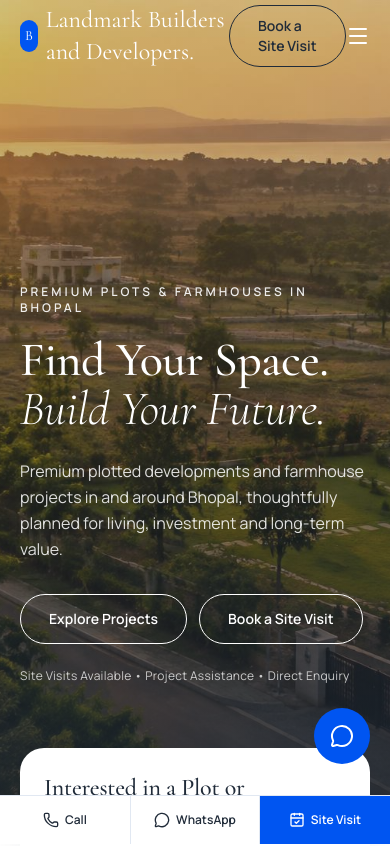
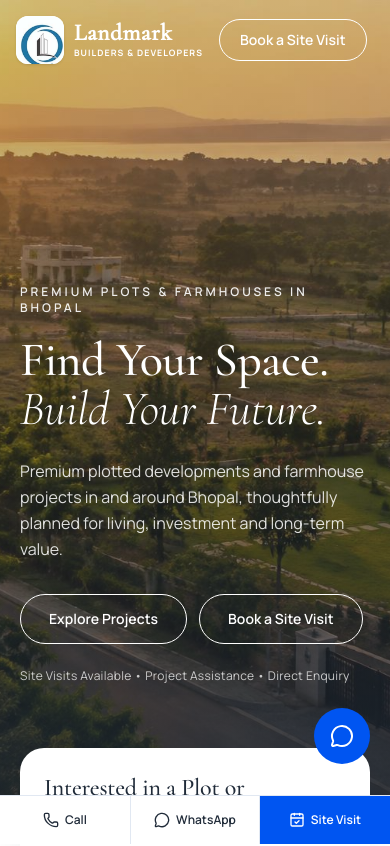
Before and after one commit to deveshqurilo-sudo/bhopal-developer, a Next.js app: page / in a window 390 px wide. Shown: the top 846 px of the page. Built offline with nearby package versions, Linux system fonts and the light colour scheme.

Commit message:
feat: add logo to site configuration, update header and brand components for improved layout and responsiveness

```diff
--- a/src/app/layout.tsx
+++ b/src/app/layout.tsx
@@ -11,6 +11,10 @@ export const metadata: Metadata = {
     description:
       "Thoughtfully planned plots and farmhouse projects around Bhopal. Book a site visit.",
     type: "website",
+  },
+  icons: {
+    icon: "/images/logo.jpeg",
+    apple: "/images/logo.jpeg",
   },
 };
 
--- a/src/app/projects/[slug]/page.tsx
+++ b/src/app/projects/[slug]/page.tsx
@@ -48,7 +48,7 @@ export default async function ProjectPage({ params }: PageProps) {
   return (
     <>
       <header className="sticky top-0 z-40 border-b bg-background/95 backdrop-blur">
-        <div className="mx-auto flex h-18 max-w-7xl items-center justify-between gap-4 px-5 md:px-8">
+        <div className="mx-auto flex h-20 max-w-7xl items-center justify-between gap-4 px-4 sm:px-5 lg:px-8">
           <Brand href="/" />
           <nav
             aria-label="Project page navigation"
@@ -81,7 +81,7 @@ export default async function ProjectPage({ params }: PageProps) {
           </nav>
           <ButtonLink
             href="#site-visit"
-            className="hidden !px-5 !py-2.5 sm:inline-flex"
+            className="hidden shrink-0 !px-5 !py-2.5 sm:inline-flex"
           >
             Enquire Now
           </ButtonLink>
--- a/src/components/layout/brand.tsx
+++ b/src/components/layout/brand.tsx
@@ -1,3 +1,4 @@
+import Image from "next/image";
 import { siteConfig } from "@/config/site";
 
 export function Brand({
@@ -10,16 +11,30 @@ export function Brand({
   return (
     <a
       href={href}
-      className={`flex items-center gap-2 font-display text-2xl ${light ? "text-ink-foreground" : "text-foreground"}`}
+      className={`inline-flex min-w-0 shrink-0 items-center gap-2.5 ${light ? "text-ink-foreground" : "text-foreground"}`}
       aria-label={`${siteConfig.name} home`}
     >
       <span
+        className="relative h-12 w-12 shrink-0 overflow-hidden rounded-xl bg-white shadow-sm"
         aria-hidden="true"
-        className="grid h-8 w-8 place-items-center rounded-full bg-primary text-sm text-primary-foreground"
       >
-        B
+        <Image
+          src={siteConfig.brand.logo}
+          alt=""
+          width={145}
+          height={145}
+          className="absolute top-1/2 left-1/2 max-w-none"
+          style={{ transform: "translate(-50%, -34%)" }}
+        />
       </span>
-      {siteConfig.name}
+      <span className="min-w-0 leading-none">
+        <span className="block whitespace-nowrap font-display text-[1.45rem] font-semibold tracking-wide sm:text-[1.7rem]">
+          {siteConfig.brand.name}
+        </span>
+        <span className="mt-1 block whitespace-nowrap font-sans text-[0.55rem] font-bold tracking-[0.12em] uppercase sm:text-[0.65rem]">
+          {siteConfig.brand.descriptor}
+        </span>
+      </span>
     </a>
   );
 }
--- a/src/components/layout/header.tsx
+++ b/src/components/layout/header.tsx
@@ -24,7 +24,7 @@ export function Header() {
         toggleRef.current?.focus();
       }
     };
-    const media = window.matchMedia("(min-width: 768px)");
+    const media = window.matchMedia("(min-width: 1024px)");
     const onResize = () => {
       if (media.matches) setMenuOpen(false);
     };
@@ -40,11 +40,11 @@ export function Header() {
     <header
       className={`fixed inset-x-0 top-0 z-40 transition ${solid ? "bg-background/90 shadow-sm backdrop-blur" : "bg-transparent"}`}
     >
-      <div className="mx-auto flex h-18 max-w-7xl items-center justify-between px-5 py-4 md:px-8">
+      <div className="mx-auto flex h-20 max-w-7xl items-center justify-between gap-4 px-4 sm:px-5 lg:px-8">
         <Brand light={!solid} />
         <nav
           aria-label="Main navigation"
-          className={`hidden gap-8 text-sm font-medium md:flex ${solid ? "text-foreground" : "text-ink-foreground"}`}
+          className={`hidden items-center gap-5 text-sm font-medium lg:flex xl:gap-8 ${solid ? "text-foreground" : "text-ink-foreground"}`}
         >
           {navigation.map((link) => (
             <a
@@ -56,9 +56,11 @@ export function Header() {
             </a>
           ))}
         </nav>
-
-            {/* className=" mt-8 text-ink-foreground hover:bg-ink-foreground/10" */}
-        <ButtonLink href="#enquiry"   variant="outline" className="hidden !py-2.5 md:inline-flex">
+        <ButtonLink
+          href="#enquiry"
+          variant="outline"
+          className={`hidden shrink-0 !px-5 !py-2.5 lg:inline-flex ${solid ? "" : "text-ink-foreground hover:bg-ink-foreground/10"}`}
+        >
           Book a Site Visit
         </ButtonLink>
         <button
@@ -68,7 +70,7 @@ export function Header() {
           aria-expanded={menuOpen}
           aria-controls="mobile-navigation"
           onClick={() => setMenuOpen(!menuOpen)}
-          className={`-m-2 p-2 md:hidden ${solid ? "text-foreground" : "text-ink-foreground"}`}
+          className={`grid h-11 w-11 shrink-0 place-items-center rounded-xl lg:hidden ${solid ? "text-foreground hover:bg-secondary" : "text-ink-foreground hover:bg-ink-foreground/10"}`}
         >
           {menuOpen ? <X /> : <Menu />}
         </button>
@@ -77,7 +79,7 @@ export function Header() {
         <nav
           id="mobile-navigation"
           aria-label="Mobile navigation"
-          className="flex flex-col gap-4 border-t bg-background px-5 py-6 md:hidden"
+          className="flex flex-col gap-4 border-t bg-background px-5 py-6 text-foreground lg:hidden"
         >
           {navigation.map((link) => (
             <a
--- a/src/config/site.ts
+++ b/src/config/site.ts
@@ -5,6 +5,11 @@ const officeAddress =
 export const siteConfig = {
   name: "Landmark Builders and Developers.",
   company: "Landmark Builders and Developers",
+  brand: {
+    name: "Landmark",
+    descriptor: "Builders & Developers",
+    logo: "/images/logo.jpeg",
+  },
   phone: "+91 62320 05241",
   phoneHref: `tel:+${contactNumber}`,
   whatsapp: "+91 62320 05241",
```
